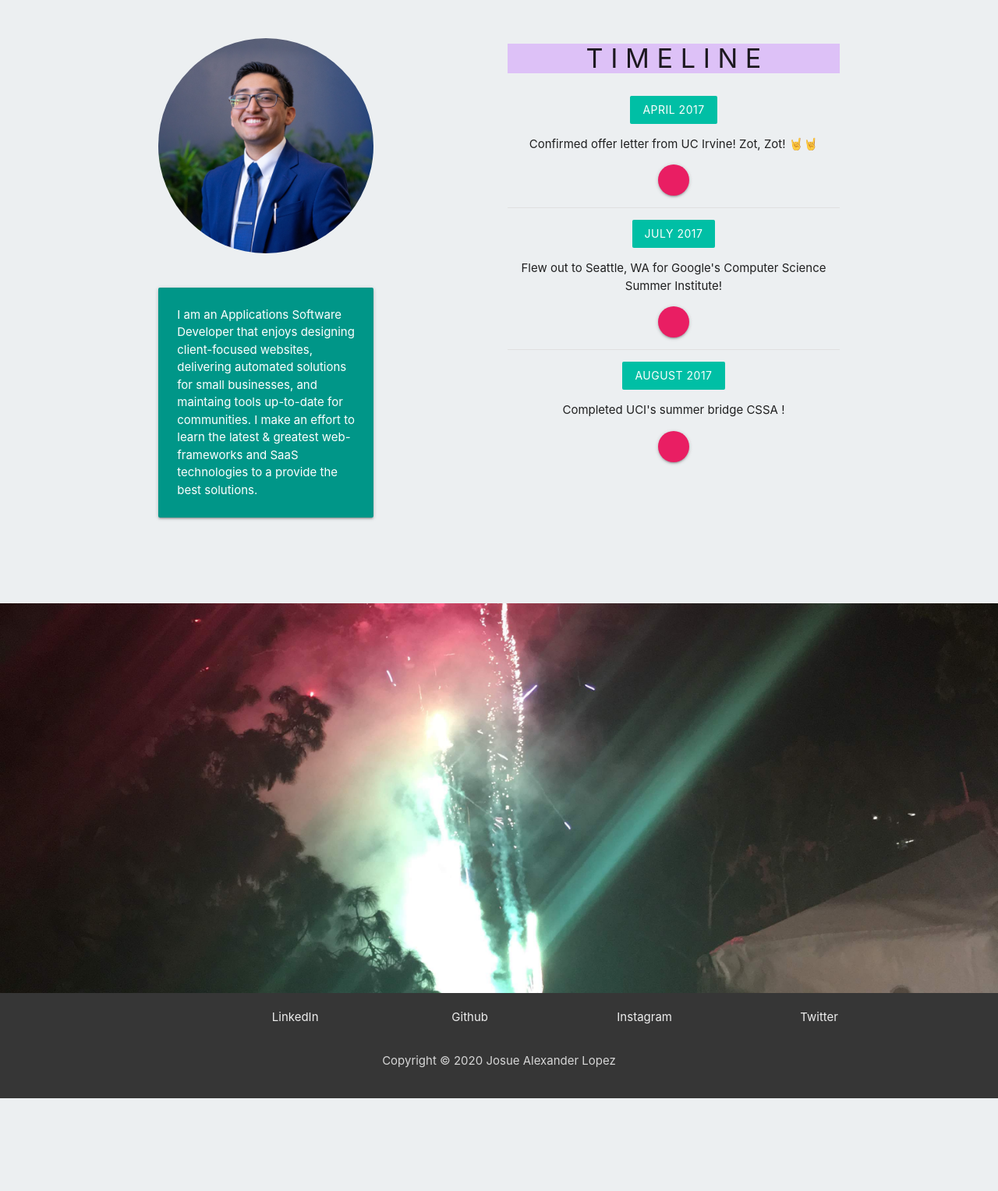
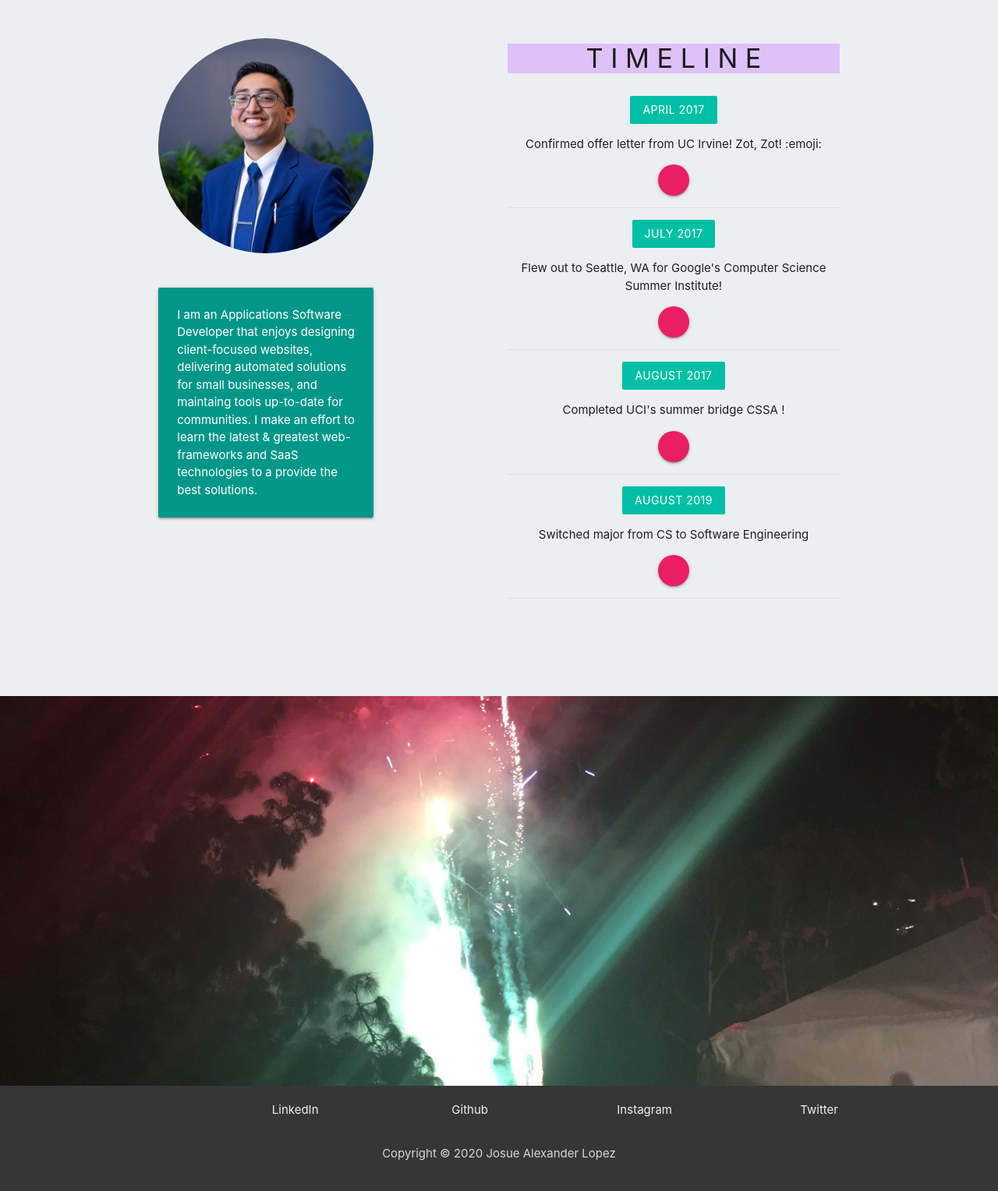
Before and after one commit to josueal1/josue-lopez, a Flask app: page / in a window 1280 px wide. Shown: the part 814-2342 px from the top of the page at 78% size. Before the commit the page ends 2223 px from the top, so only its background shows below. Run offline with Flask 2, Linux system fonts and the light colour scheme; some libraries are stand-ins or nearby versions.

Commit message:
feat(timeline): dynamic events w/ local_db

```diff
--- a/templates/home.html
+++ b/templates/home.html
@@ -137,31 +137,17 @@
 
 				<h4 id="timeline-header">T I M E L I N E</h4>
 
-
+				{% for event in timeline_events %}
 				<div class="section">
-					<div href="#" class="btn z-depth-0 teal accent-4">April 2017</div>
-					<p>Confirmed offer letter from UC Irvine! Zot, Zot! 🤘🤘</p>
-					<a href="#" class="btn-floating pink pulse"></a>
-
-				</div>
-
-				<div class="divider"></div>
-
-				<div class="section">
-					<div href="#" class="btn z-depth-0 teal accent-4">July 2017</div>
-					<p>Flew out to Seattle, WA for Google's Computer Science Summer Institute!</p>
+					<div href="#" class="btn z-depth-0 teal accent-4">{{event.date}}</div>
+					<p>{{event.detail}}</p>
 					<a href="#" class="btn-floating pink pulse"></a>
 				</div>
 
 				<div class="divider"></div>
+				{% endfor %}
 
-				<div class="section">
-					<div href="#" class="btn z-depth-0 teal accent-4">August 2017</div>
-					<p>Completed UCI's summer bridge CSSA ! </p>
-					<a href="#" class="btn-floating pink pulse"></a>
-				</div>
-
-				<br>
+				<br> <!-- breaks necessary for html formatting under the vertical timeline-->
 				<br>
 
 			</div> <!-- end of timeline div -->
```
